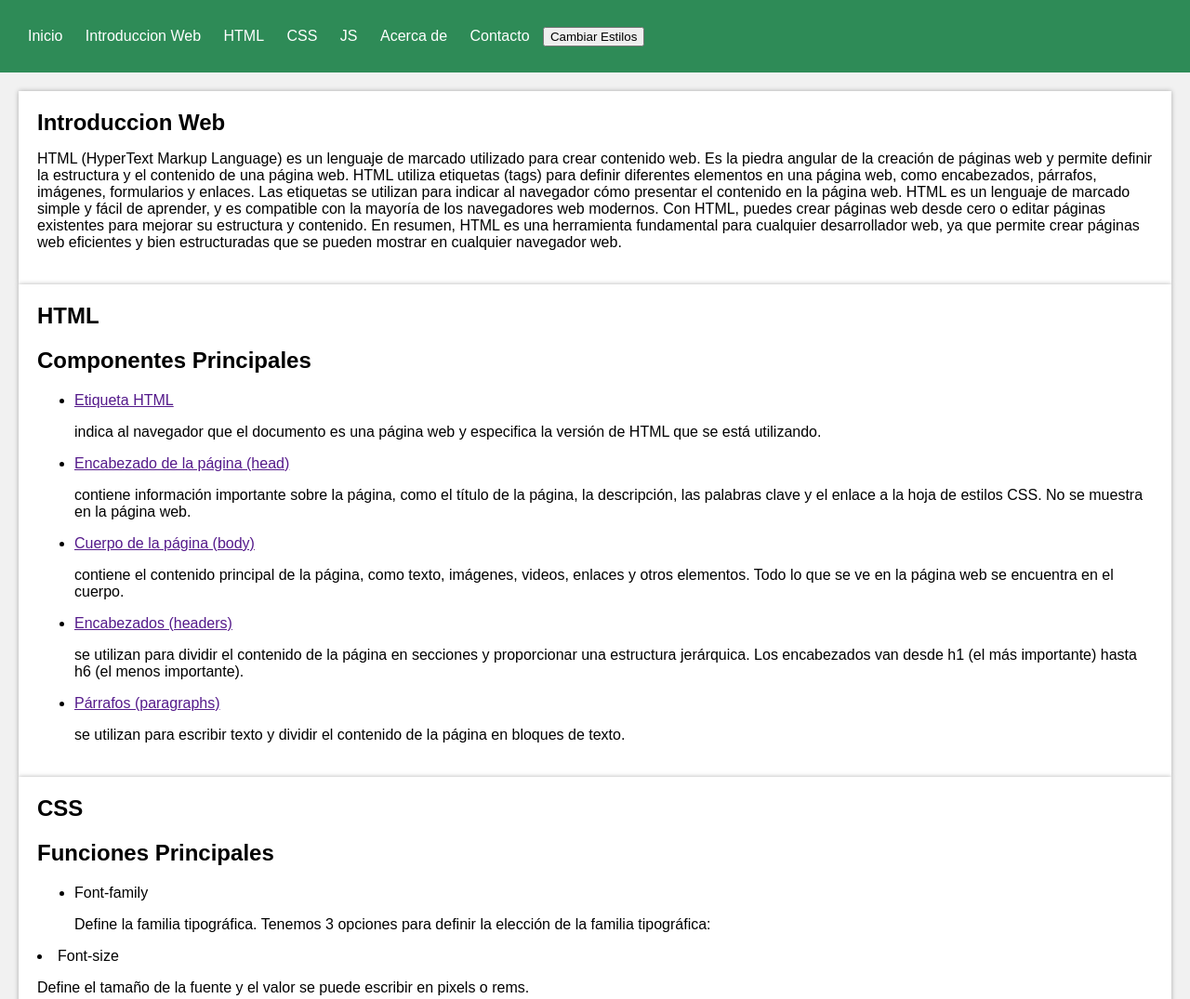
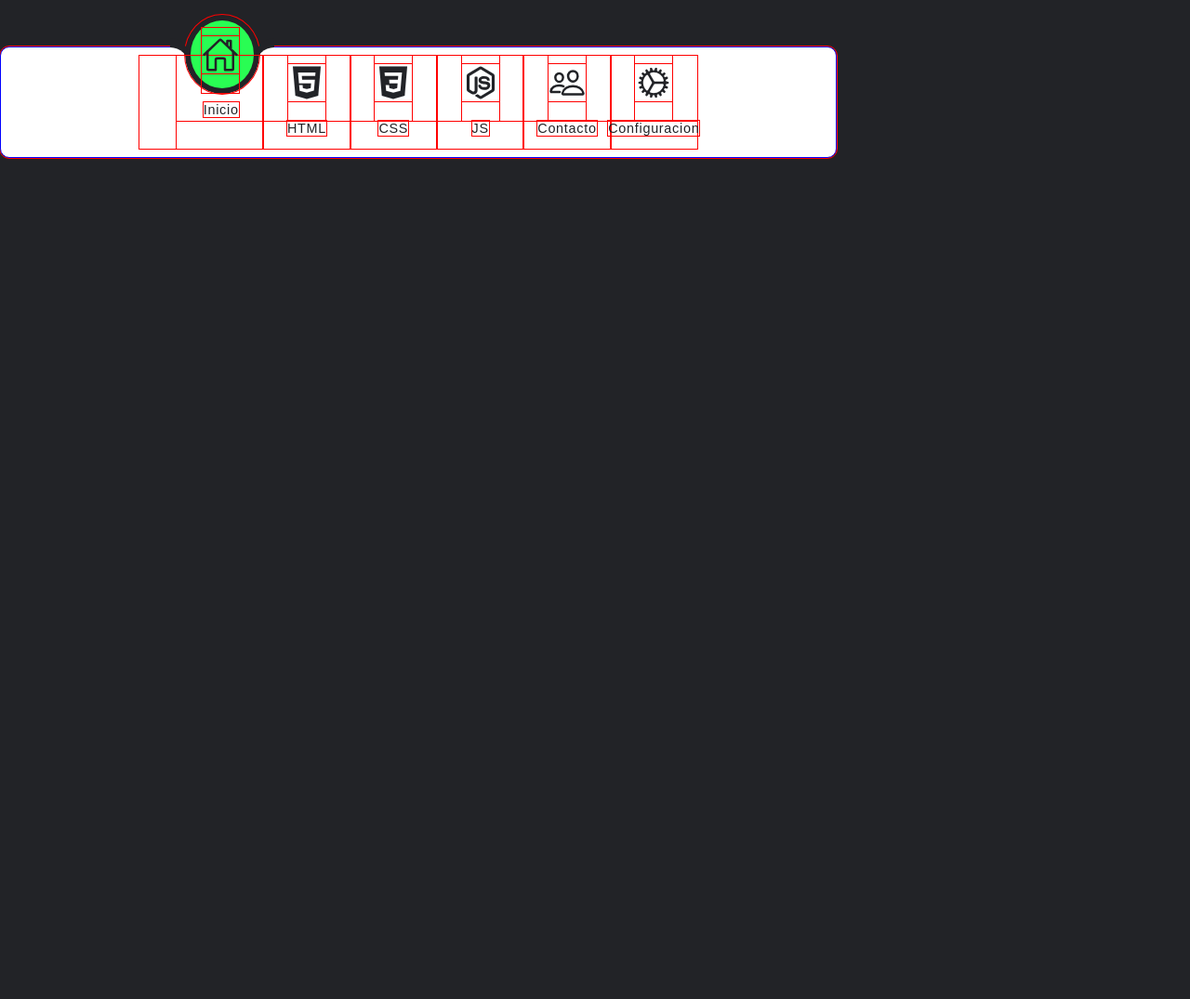
Before and after one commit to kmuy1212/kmuy1212.io, a plain HTML site: page index.html in a window 1280 px wide. Shown: the top 1075 px of the page at 93% size. After the commit the page ends 800 px from the top, so only its background shows below. Drawn offline with nearby package versions, Linux system fonts and the light colour scheme.

Commit message:
2 files modified

```diff
--- a/index.html
+++ b/index.html
@@ -1,108 +1,74 @@
 <!DOCTYPE html>
 <html>
-<head>
-	<title>Titulo de la pagina</title>
-	<meta charset="utf-8">
-	<meta name="viewport" content="width=device-width, initial-scale=1.0">
-	<link rel="stylesheet" type="text/css" href="styles.css">
-  <link rel="stylesheet" href="estilo2.css">
-</head>
-<body>
-	<header>
-		<nav>
-			<ul>
-				<li><a href="#">Inicio</a></li>
-        <li><a href="#">Introduccion Web</a></li>
-        <li><a href="#">HTML</a></li>
-        <li><a href="#">CSS</a></li>
-        <li><a href="#">JS</a></li>
-				<li><a href="#">Acerca de</a></li>
-				<li><a href="#">Contacto</a></li>
-        <li><button onclick="cambiarEstilos()">Cambiar Estilos</button></li>
-			</ul>
-		</nav>
-	</header>
+  <head>
+    <title>Titulo de la pagina</title>
+    <meta charset="utf-8" />
+    <meta name="viewport" content="width=device-width, initial-scale=1.0" />
+    <link rel="stylesheet" type="text/css" href="styles.css" />
+  </head>
+  <body>
+    <header class="navegacion">
 
-	<main>
-		<section>
-			<h1>Introduccion Web</h1>
-			<p>HTML (HyperText Markup Language) es un lenguaje de marcado utilizado para crear contenido web. Es la piedra angular de la creación de páginas web y permite definir la estructura y el contenido de una página web.
+      <ul>
+        <li class="lista activo ">
+          <a href="#">
+            <span class="icono"><ion-icon name="home-outline"></ion-icon></span>
+            <span class="texto">Inicio</span>
+          </a>
+        </li>
+        <li class="lista ">
+          <a href="#">
+            <span class="icono"><ion-icon name="logo-html5"></ion-icon></span>
+            <span class="texto">HTML</span>
+          </a>
+        </li>
+        <li class="lista">
+          <a href="#">
+            <span class="icono"><ion-icon name="logo-css3"></ion-icon></span>
+            <span class="texto">CSS</span>
+          </a>
+        </li>
+        <li class="lista">
+          <a href="#">
+            <span class="icono"><ion-icon name="logo-nodejs"></ion-icon></span>
+            <span class="texto">JS</span>
+          </a>
+        </li>
+        <li class="lista">
+          <a href="#">
+            <span class="icono"><ion-icon name="people-outline"></ion-icon></span>
+            <span class="texto">Contacto</span>
+          </a>
+        </li>
+        <li class="lista">
+          <a href="#">
+            <span class="icono"><ion-icon name="cog-outline"></ion-icon></span>
+            <span class="texto">Configuracion</span>
+          </a>
+        </li>
+        <div class="indicador"></div>
+      </ul>
 
-      HTML utiliza etiquetas (tags) para definir diferentes elementos en una página web, como encabezados, párrafos, imágenes, formularios y enlaces. Las etiquetas se utilizan para indicar al navegador cómo presentar el contenido en la página web.
 
-      HTML es un lenguaje de marcado simple y fácil de aprender, y es compatible con la mayoría de los navegadores web modernos. Con HTML, puedes crear páginas web desde cero o editar páginas existentes para mejorar su estructura y contenido.
+    </header>
+    <script>
+      const lista =document.querySelectorAll('.lista')
+      function activeLink(){
+       lista.forEach((item) =>
+       item.classList.remove('activo'));
+       this.classList.add('activo');
 
-      En resumen, HTML es una herramienta fundamental para cualquier desarrollador web, ya que permite crear páginas web eficientes y bien estructuradas que se pueden mostrar en cualquier navegador web.</p>
-		</section>
-    <section>
-    <h1>HTML  </h1>
-    <H2>Componentes Principales</H2>
-    <ul><li><a href="">Etiqueta HTML <p></p></a>indica al navegador que el documento es una página web y especifica la versión de HTML que se está utilizando.
-
-    </li></ul>
-    <ul><li><a href="">Encabezado de la página (head) <p></p></a>contiene información importante sobre la página, como el título de la página, la descripción, las palabras clave y el enlace a la hoja de estilos CSS. No se muestra en la página web.
-
-    </li></ul>
-    <ul><li><a href="">Cuerpo de la página (body) <p></p></a>contiene el contenido principal de la página, como texto, imágenes, videos, enlaces y otros elementos. Todo lo que se ve en la página web se encuentra en el cuerpo.
-
-    </li></ul>
-    <ul><li><a href="">Encabezados (headers) <p></p></a>se utilizan para dividir el contenido de la página en secciones y proporcionar una estructura jerárquica. Los encabezados van desde h1 (el más importante) hasta h6 (el menos importante).
-
-    </li></ul>
-    <ul><li><a href="">Párrafos (paragraphs) <p></p></a> se utilizan para escribir texto y dividir el contenido de la página en bloques de texto.
-
-    </li></ul>
-    </section>
-    <section>
-    <h1>CSS</h1>
-    <H2>Funciones Principales</H2>
-    <ul>
-    <li>Font-family <p>Define la familia tipográfica. Tenemos 3 opciones para definir la elección de la familia tipográfica:</p></li>
-    </ul>
-    <li>Font-size<p>Define el tamaño de la fuente y el valor se puede escribir en pixels o rems.</p></li>
-    <li>Color y background-color<p>Color define el color de la tipografía y background-color, el color de fondo de un elemento. Los colores se pueden escribir de varias formas</p></li>
-    <li>Width<p>efine el ancho de un elemento, el valor se puede escribir en pixels, rems o porcentaje. Las etiquetas de bloque tienen por defecto un width de 100%.</p></li>
-    <li>Max-width o min-width<p>Definen el ancho máximo o mínimo de un elemento. Muy importante para adaptar el sitio a los diferentes tamaños de pantalla</p></li>
-    <li>Padding<p>Es la distancia desde el borde de un elemento hasta su contenido. Esta propiedad es imprescindible si la caja tiene color de fondo o borde</p></li>
-    <li>Margin<p></p>Es la distancia entre un elemento y otro (desde el borde de un elemento hacia afuera). Muchas etiquetas HTML tienen margin por defecto por ejemplo: el body, los encabezados, los párrafos y las listas.</li>
-    <li>Border<p></p>Define el borde de un elemento, su color, su estilo y grosor.</li>
-
-    </section>
-    <section><H1>JS</H1>
-
-    <h3>Funciones principales </h3>
-    <ul>
-    <li>1. String.split()
-    Divide una cadena en un arreglo de subcadenas de la cadena original a partir de un carácter separador:
-
-    let cadena = "Hola,mundo,JavaScript";cadena.split(“,”);</li>
-    <li>2. String.substring()
-    Extrae caracteres desde un índice A hasta un índice B sin incluirlo:
-
-    let cadena = "Hola";cadena.substring(0,3);</li>
-    <li>3. String.trim()
-    Elimina espacios en blanco al inicio y al final de una cadena:
-
-    let cadena = " Hola ";cadena.trim();
-
-    4. Array.map()
-    Crea un arreglo nuevo con los resultados de la función enviada como parámetro:
-
-    let numbers = [2, 4, 8, 16];let halves= numbers.map(function(x) { return x / 2;});</li>
-    <li>5. Array.push()
-    Agrega elementos al final de un arreglo y regresa la longitud del arreglo con los nuevos elementos:
-
-    const things = ['dish', 'computer', 'dog'];const count = things.push('bed');</li>
-    <li></li>
-    <li></li>
-    <li></li>
-    <li></li>
-    </ul>
-    </section>
-	</main>
-
-	<footer>
-		<p>Derechos reservados &copy; 2023</p>
-	</footer>
-</body>
+      }
+      lista.forEach((item)=>
+      item.addEventListener('click',activeLink));
+    </script>
+    <script
+      type="module"
+      src="https://unpkg.com/ionicons@7.1.0/dist/ionicons/ionicons.esm.js"
+    ></script>
+    <script
+      nomodule
+      src="https://unpkg.com/ionicons@7.1.0/dist/ionicons/ionicons.js"
+    ></script>
+  </body>
 </html>
--- a/styles.css
+++ b/styles.css
@@ -1,49 +1,159 @@
-body {
-	margin: 0;
-	padding: 0;
-	font-family: Arial, sans-serif;
+*{
+  outline: 1px solid red;
+  margin: 0;
+  box-sizing: border-box;
+  font-family: Arial, Helvetica, sans-serif;
+
 }
 
-header {
-	background-color: #333;
-	color: #fff;
-	padding: 20px;
+:root{
+  --crl:#222327;
 }
 
-nav ul {
-	list-style: none;
-	margin: 0;
-	padding: 0;
+body{
+  min-height: 100vh;
+  background: var(--crl);
+
+
+
 }
 
-nav ul li {
-	display: inline-block;
+header{
+  top: 50px;
+  display: flex;
+  justify-content: center;
+  align-items: center;
+  border: 1px solid blue;
 }
 
-nav ul li a {
-	display: block;
-	color: #fff;
-	padding: 10px;
-	text-decoration: none;
+.navegacion{
+
+  position: relative;
+  width: 900px;
+  height: 120px;
+background: #fff;
+display: flex;
+justify-content: center;
+align-items: center;
+border-radius: 10px;
+
+
 }
 
-nav ul li a:hover {
-	background-color: #555;
+
+.navegacion ul{
+
+  display: flex;
+  width: 600px;
+}
+.navegacion ul li{
+  position: relative;
+  list-style: none;
+  width: 100px;
+  height: 100px;
+  z-index: 1;
 }
 
-main {
-	margin: 20px;
+
+.navegacion ul li a{
+  position: relative;
+  display: flex;
+  justify-content: center;
+  align-items: center;
+  flex-direction: column;
+  width: 100%;
+  text-align: center;
+  font-weight: 500;
+}
+ .navegacion ul li a .icono{
+   position: relative;
+   display: block;
+   line-height: 70px;
+  font-size: 2.5em;
+  text-align: center;
+  transition: 0.5s;
+  color: var(--crl);
+ }
+
+.navegacion ul li.activo a .icono{
+  transform: translateY(-30px);
 }
 
-section {
-	background-color: #fff;
-	padding: 20px;
-	box-shadow: 0 0 5px rgba(0,0,0,0.3);
+.navegacion ul li a .texto{
+  position: absolute;
+  top: 50px;
+  color: var(--crl);
+  font-weight: 500;
+  font-size: 0.90em;
+  letter-spacing: .05em;
+  transition: 0.5s;
+  opacity: 1;
+  transform: translateY(20px);
 }
 
-footer {
-	background-color: #333;
-	color: #fff;
-	text-align: center;
-	padding: 10px;
+.navegacion ul li.activo a .texto{
+  opacity: 1;
+  transform: translate(1px);
 }
+
+.indicador{
+  position: absolute;
+  left: 22%;
+  top: -30%;
+  width: 80px;
+  height: 85px;
+  background: #29fd53;
+  border-radius: 50%;
+  border: 6px solid var(--crl);
+  transition: 0.5s;
+}
+
+.indicador::before{
+  content: '';
+  position: absolute;
+  top: 40%;
+  left: -22px;
+  width: 20px;
+  height: 20px;
+  background:transparent;
+  border-top-right-radius: 20px;
+  box-shadow: 0px -10px  0px 0px var(--crl);
+}
+
+
+.indicador::after{
+  content: '';
+  position: absolute;
+  top: 40%;
+  right: -22px;
+  width: 20px;
+  height: 20px;
+  background:transparent;
+  border-top-left-radius: 20px;
+  box-shadow: 0px -10px  0px 0px var(--crl);
+}
+
+.navegacion ul li:nth-child(1).activo ~ .indicador{
+  transform:translateX(calc(70px * 0)) ;
+}
+
+.navegacion ul li:nth-child(2).activo ~ .indicador{
+  transform:translateX(calc(90px * 1)) ;
+}
+
+.navegacion ul li:nth-child(3).activo ~ .indicador{
+  transform:translateX(calc(61px * 3)) ;
+}
+
+.navegacion ul li:nth-child(4).activo ~ .indicador{
+  transform:translateX(calc(69.5px * 4)) ;
+}
+
+
+.navegacion ul li:nth-child(5).activo ~ .indicador{
+  transform:translateX(calc(74px * 5)) ;
+}
+
+.navegacion ul li:nth-child(6).activo ~ .indicador{
+  transform:translateX(calc(77px * 6)) ;
+}
```
